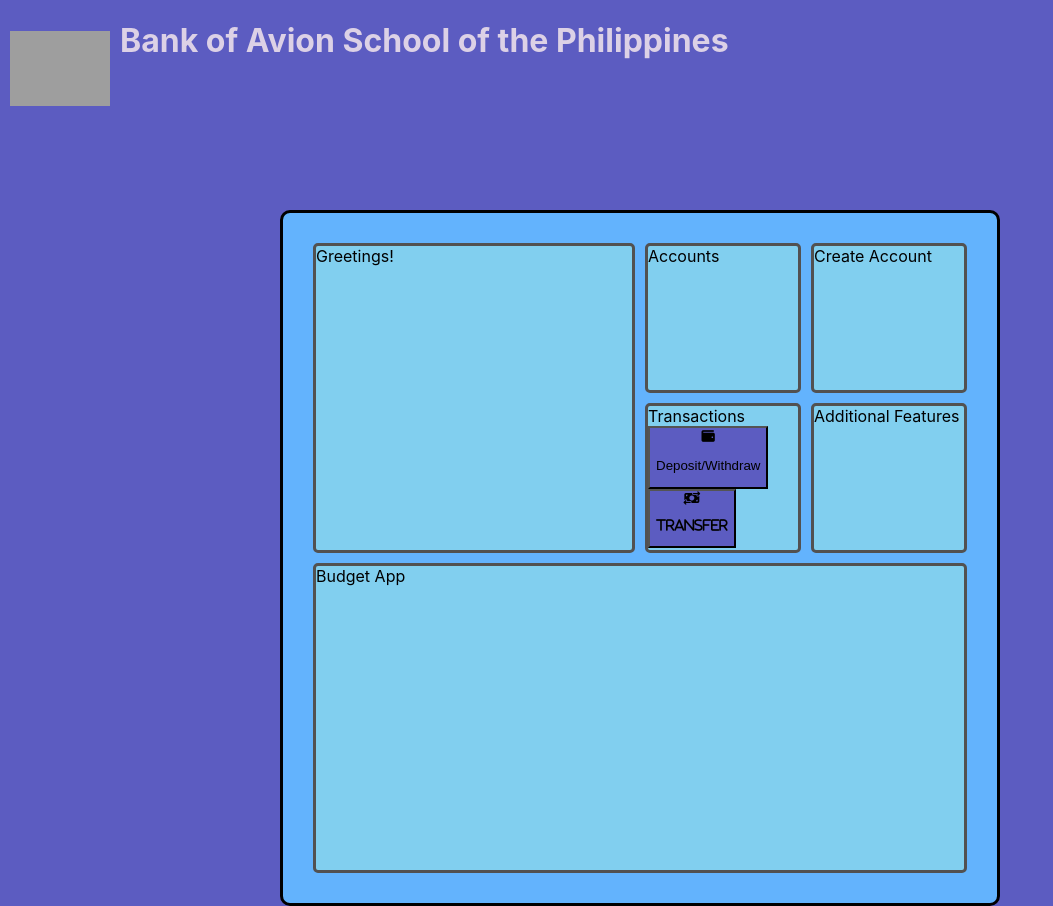
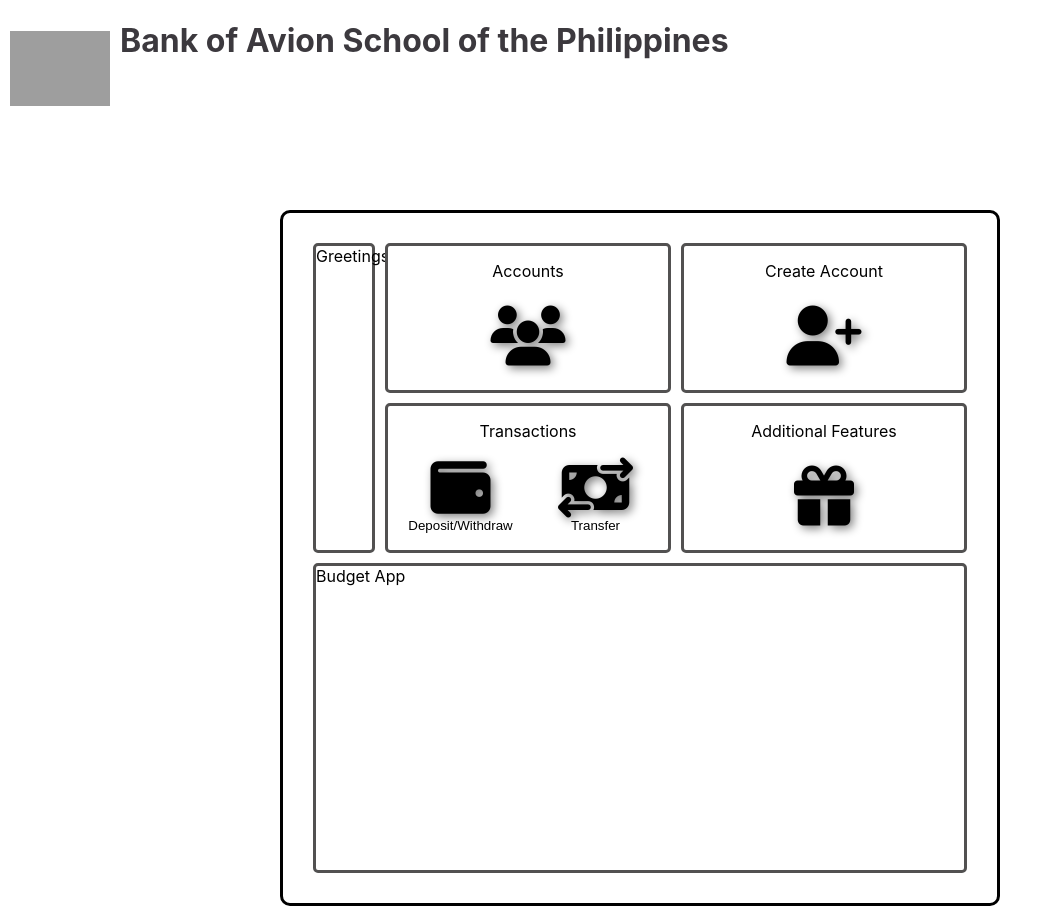
Before and after one commit to elainesanluis/bank-and-budget-app, a React (Create React App) app: page / in a window 1280 px wide. Shown: the whole page, without its empty margins (0-1053 px from the left). Built offline with nearby package versions, Linux system fonts and the light colour scheme; grey boxes are pictures that could not be loaded.

Commit message:
updated dashboard

```diff
--- a/src/App.css
+++ b/src/App.css
@@ -1,9 +1,9 @@
-* {
-  background-color: #5c5cc1;
+body {
+  background-color: #fff;
   }
 
   h1 {
-    color: #dcd1e6;
+    color: #3c393e;
   }
 
   img {
@@ -19,7 +19,7 @@
     padding: 30px;
     border-radius: 10px;
     border: solid black;
-    background-color: #63b3fd;
+    background-color: #fff;
     display: grid;
   }
 
@@ -33,14 +33,14 @@
 
   .greetings {
     grid-area: 1 / 1 / 3 / 3;
-    background-color: #81cfef;
+    background-color: #ffff;
     border: solid #525151;
     border-radius: 5px;
   }
 
   .budgetApp {
     grid-area: 3 / 1 / 5 / 5;
-    background-color: #81cfef;
+    background-color: #fff;
     border: solid #525151;
     border-radius: 5px;
   }
@@ -51,20 +51,61 @@
     border-radius: 5px;
   }
 
-  .createAccount {
-    background-color: #81cfef;
+  .createAccount, .addFeatures {
+    display: flex;
+    flex-direction: column;
+    justify-content: center;
+    align-items: center;
+    background-color: #fff;
+    border: solid #525151;
+    border-radius: 5px;
+    gap: 15px;
+    width: 280px;
+  }
+
+  .create-ccount-button, .dashboard-container, .add-features-button {
+    display: flex;
+    flex-direction: column;
+    justify-content: center;
+    align-items: center;
+  }
+
+  .addFeatures {
+    background-color: #fff;
     border: solid #525151;
     border-radius: 5px;
   }
 
-  .transactions{
-    background-color: #81cfef;
+  .fa-solid {
+    font-size: 60px;
+    text-shadow: 3px 3px 10px gray;
+  }
+
+  .transactions, .userAccount {
+    background-color: #fff;
     border: solid #525151;
+    border-radius: 5px;
+    display: flex;
+    flex-direction: column;
+    justify-content: center;
+    align-items: center;
+    width: 280px;
+    gap: 15px;
+  }
+
+  .transaction-buttons {
+    display: flex;
+    gap: 5px;
+  }
+
+  .trans-button, .create-account-btn, .user-account-btn, .addfeatures-btn {
+    width: 130px;
+    height: 80px;
+    background-color: #fff;
+    border: black;
     border-radius: 5px;
   }
 
-  .addFeatures {
-    background-color: #81cfef;
-    border: solid #525151;
-    border-radius: 5px;
+  button:hover {
+    color: rgb(179, 59, 59);
   }
--- a/src/App.js
+++ b/src/App.js
@@ -8,13 +8,27 @@ function App() {
       <h1>Bank of Avion School of the Philippines</h1>
       <div className="dashBoard">
         <div className="greetings">Greetings!</div>
-        <div className="userAccount">Accounts</div>
-        <div className="createAccount">Create Account</div>
+        <div className="userAccount">Accounts
+        <div className='dashboard-container'>
+          <button id='userAccounts' className='user-account-btn'><i class="fa-solid fa-users"></i></button>
+        </div>
+        </div>
+        <div className="createAccount">Create Account
+        <div className='create-ccount-button dashboard-container'>
+          <button id='create-account-btn' className='create-account-btn'><i className="fa-solid fa-user-plus"></i></button>
+        </div>
+        </div>
         <div className="transactions">Transactions
-        <button id="deposit-withdraw-btn"><i className="fa-solid fa-wallet"></i><p className="deposit-withdraw">Deposit/Withdraw</p></button>
-        <button id="transfer-btn"><i className="fa-solid fa-money-bill-transfer"><p className="transfer">Transfer</p></i></button>
+        <div className='transaction-buttons'>
+        <button id="deposit-withdraw-btn" className='trans-button'><i className="fa-solid fa-wallet"></i>Deposit/Withdraw</button>
+        <button id="transfer-btn" className='trans-button'><i className="fa-solid fa-money-bill-transfer"></i>Transfer</button>
         </div>
-        <div className="addFeatures">Additional Features</div>
+        </div>
+        <div className="addFeatures">Additional Features
+        <div className='add-features-button'>
+          <button className='addfeatures-btn'><i class="fa-solid fa-gift"></i></button>
+        </div>
+        </div>
         <div className="budgetApp">Budget App</div>
     </div>
     </div>
```
